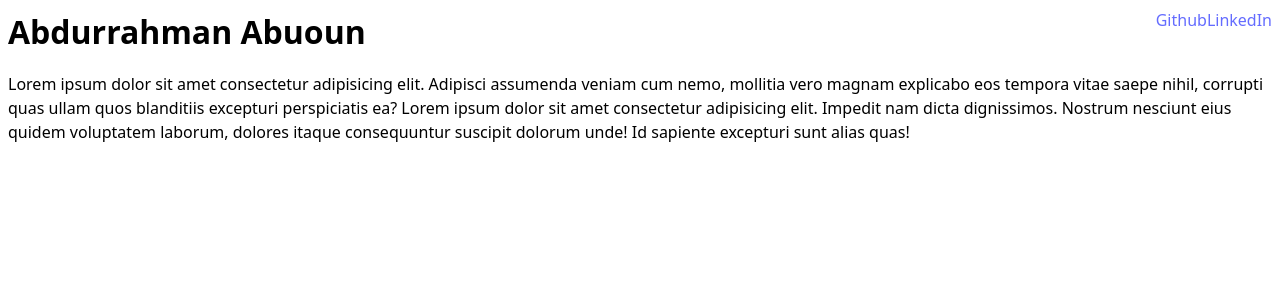
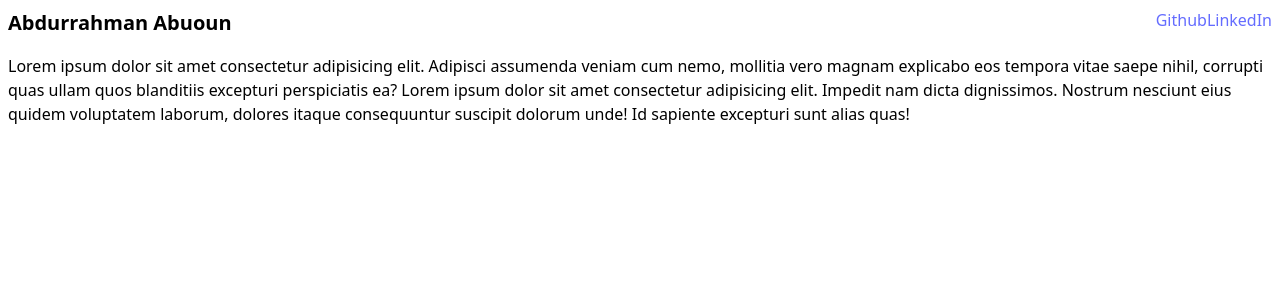
Before and after one commit to abdurman1/myportfolio, a React (Vite) app: page / in a window 1280 px wide. Shown: the top 300 px of the page. Built offline with nearby package versions, Linux system fonts and the light colour scheme.

Commit message:
May 16, 2025, 1:08 PM

```diff
--- a/src/App.css
+++ b/src/App.css
@@ -5,6 +5,7 @@
 
 .header h1 {
     margin: 0;
+    font-size: 1.25rem;
 }
 .header ul {
     list-style: none;
```
